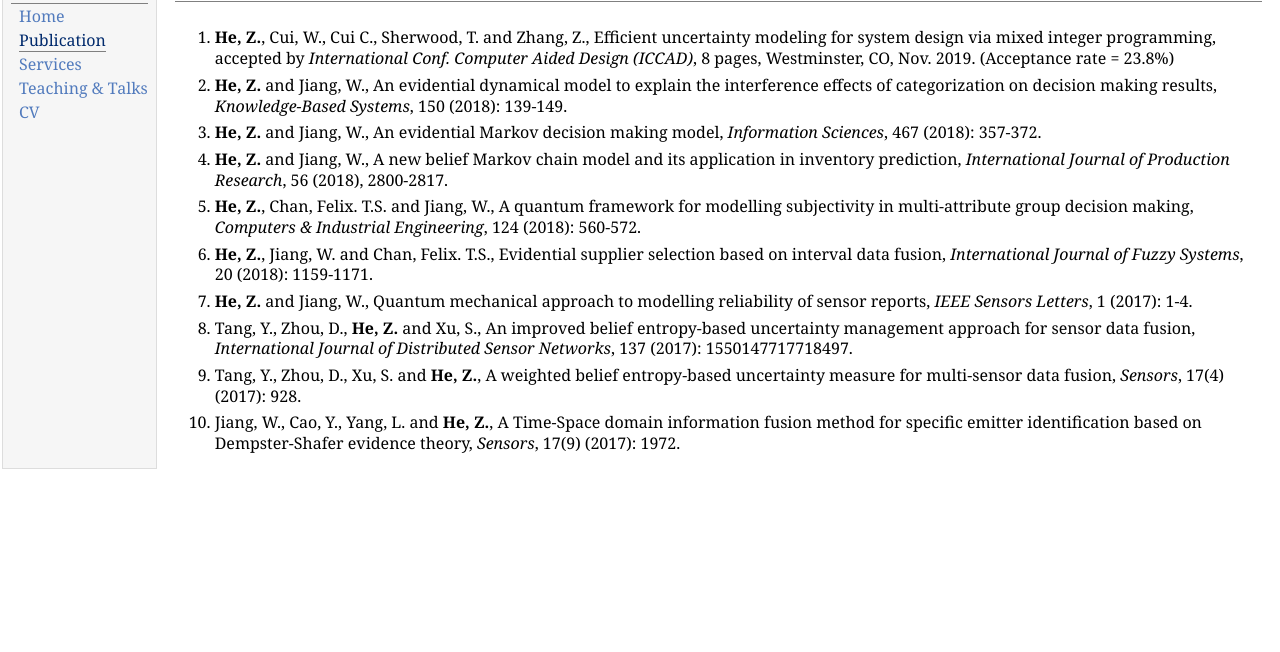
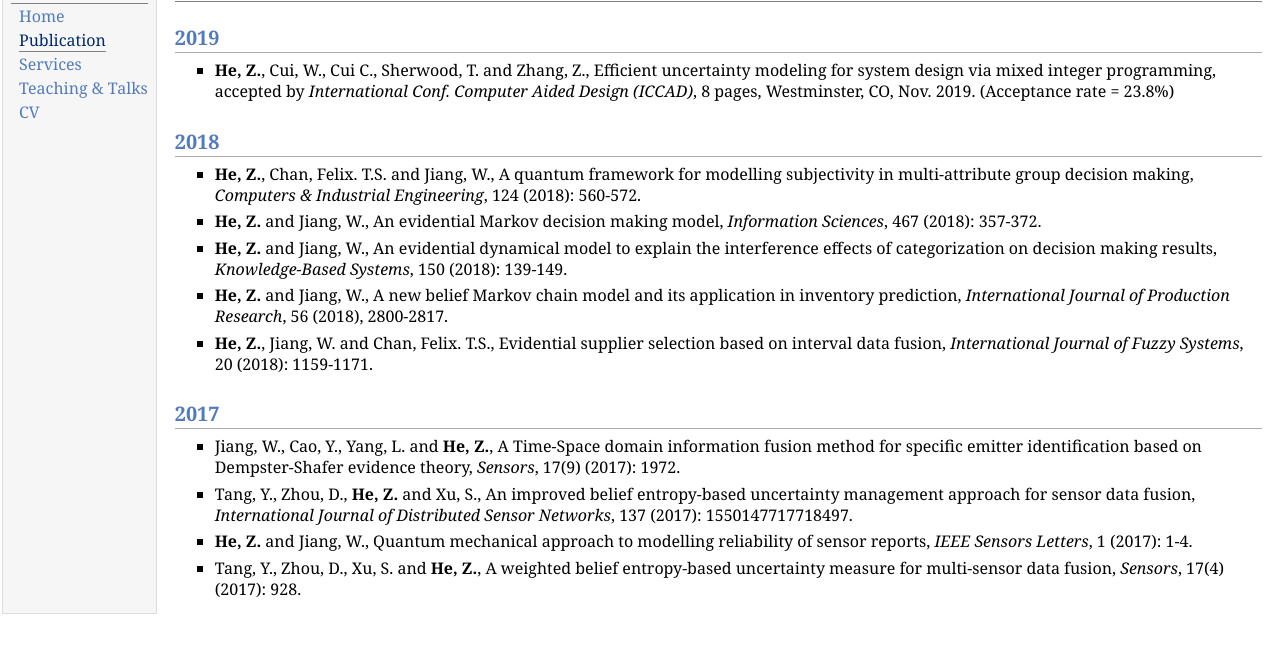
Before and after one commit to ZichangHe/ZichangHe.github.io, a plain HTML site: page publication.html in a window 1280 px wide. Shown: the part 48-700 px from the top of the page. Drawn offline with Linux system fonts and the light colour scheme.

Commit message:
20200816

```diff
--- a/publication.html
+++ b/publication.html
@@ -22,28 +22,35 @@
 <div id="toptitle">
 <h1>Publication</h1>
 </div>
-<ol>
+<h2>2019</h2>
+<ul>
 <li><p><b>He, Z.</b>, Cui, W., Cui C., Sherwood, T. and Zhang, Z., Efficient uncertainty modeling for system design via mixed integer programming, accepted by <i>International Conf. Computer Aided Design (ICCAD)</i>, 8 pages, Westminster, CO, Nov. 2019. (Acceptance rate = 23.8%)</p>
+</li>
+</ul>
+<h2>2018</h2>
+<ul>
+<li><p><b>He, Z.</b>, Chan, Felix. T.S. and Jiang, W., A quantum framework for modelling subjectivity in multi-attribute group decision making, <i>Computers &amp; Industrial Engineering</i>, 124 (2018): 560-572.</p>
+</li>
+<li><p><b>He, Z.</b> and Jiang, W., An evidential Markov decision making model, <i>Information Sciences</i>, 467 (2018): 357-372. </p>
 </li>
 <li><p><b>He, Z.</b> and Jiang, W., An evidential dynamical model to explain the interference effects of categorization on decision making results, <i>Knowledge-Based Systems</i>, 150 (2018): 139-149. </p>
 </li>
-<li><p><b>He, Z.</b> and Jiang, W., An evidential Markov decision making model, <i>Information Sciences</i>, 467 (2018): 357-372. </p>
-</li>
 <li><p><b>He, Z.</b> and Jiang, W., A new belief Markov chain model and its application in inventory prediction, <i>International Journal of Production Research</i>, 56 (2018), 2800-2817.</p>
-</li>
-<li><p><b>He, Z.</b>, Chan, Felix. T.S. and Jiang, W., A quantum framework for modelling subjectivity in multi-attribute group decision making, <i>Computers &amp; Industrial Engineering</i>, 124 (2018): 560-572.</p>
 </li>
 <li><p><b>He, Z.</b>, Jiang, W. and Chan, Felix. T.S., Evidential supplier selection based on interval data fusion, <i>International Journal of Fuzzy Systems</i>, 20 (2018): 1159-1171.</p>
 </li>
-<li><p><b>He, Z.</b> and Jiang, W., Quantum mechanical approach to modelling reliability of sensor reports, <i>IEEE Sensors Letters</i>, 1 (2017): 1-4.</p>
+</ul>
+<h2>2017</h2>
+<ul>
+<li><p>Jiang, W., Cao, Y., Yang, L. and <b>He, Z.</b>, A Time-Space domain information fusion method for specific emitter identification based on Dempster-Shafer evidence theory, <i>Sensors</i>, 17(9) (2017): 1972.</p>
 </li>
 <li><p>Tang, Y., Zhou, D., <b>He, Z.</b> and Xu, S., An improved belief entropy-based uncertainty management approach for sensor data fusion, <i>International Journal of Distributed Sensor Networks</i>, 137 (2017): 1550147717718497.</p>
 </li>
+<li><p><b>He, Z.</b> and Jiang, W., Quantum mechanical approach to modelling reliability of sensor reports, <i>IEEE Sensors Letters</i>, 1 (2017): 1-4.</p>
+</li>
 <li><p>Tang, Y., Zhou, D., Xu, S. and <b>He, Z.</b>, A weighted belief entropy-based uncertainty measure for multi-sensor data fusion, <i>Sensors</i>, 17(4) (2017): 928.</p>
 </li>
-<li><p>Jiang, W., Cao, Y., Yang, L. and <b>He, Z.</b>, A Time-Space domain information fusion method for specific emitter identification based on Dempster-Shafer evidence theory, <i>Sensors</i>, 17(9) (2017): 1972.</p>
-</li>
-</ol>
+</ul>
 </td>
 </tr>
 </table>
```
Also changed, not shown: index.html (+4 -4 lines), service.html (+1 -1 lines), teaching.html (+4 -0 lines), Zichang_photo.png (added), 4 other files.
